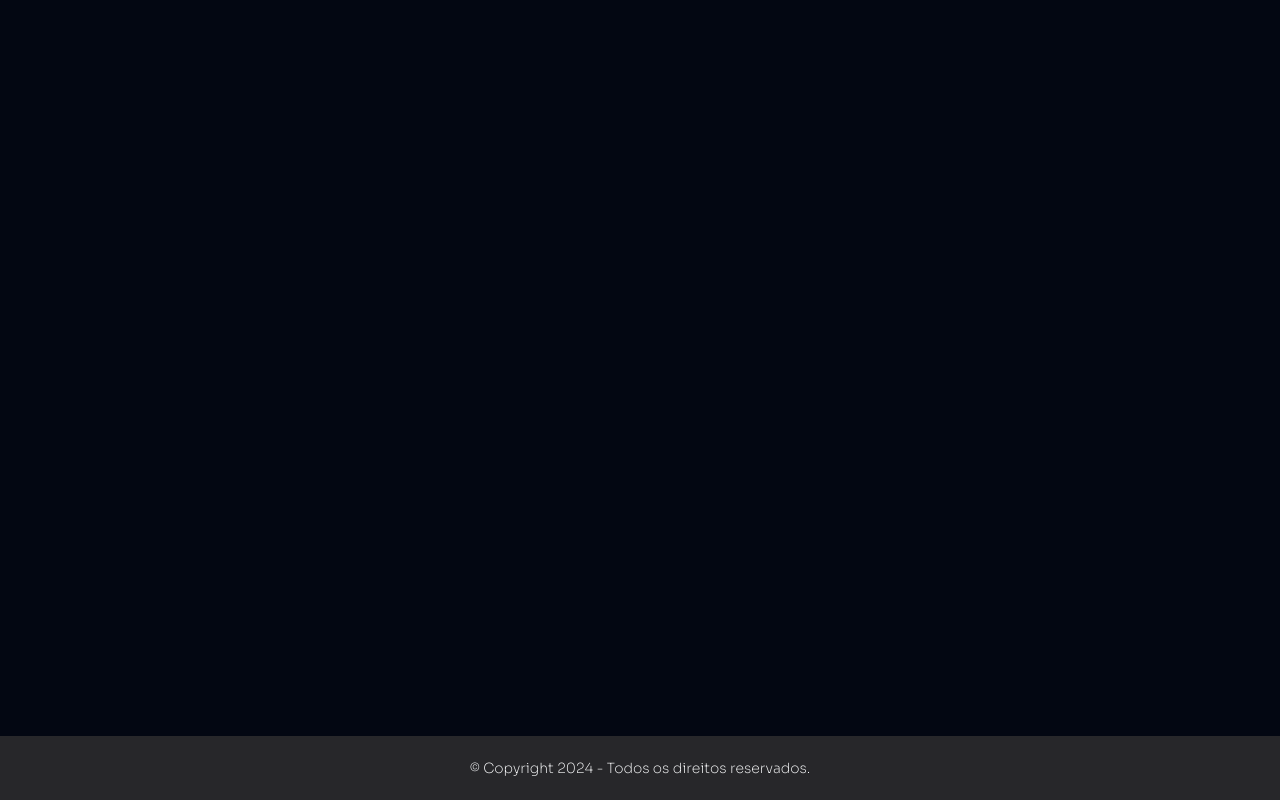
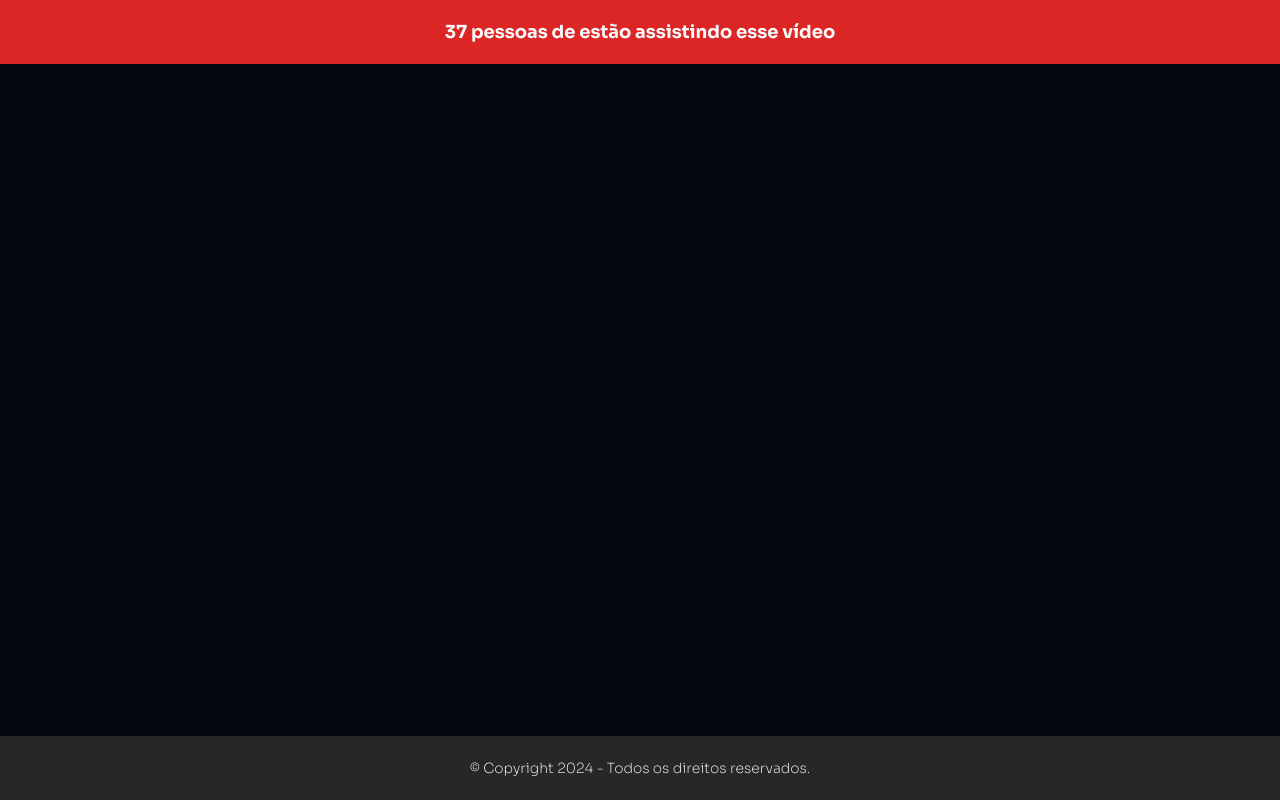
Before and after one commit to juanhsantana/lp, a React (Vite) app: page /sales-page in a window 1280 px wide. Built offline with nearby package versions, Linux system fonts and the light colour scheme; no server answers.

Commit message:
init sales page

```diff
--- a/package.json
+++ b/package.json
@@ -13,6 +13,7 @@
     "@radix-ui/react-icons": "^1.3.0",
     "@radix-ui/react-progress": "^1.0.3",
     "@radix-ui/react-slot": "^1.0.2",
+    "axios": "^1.7.2",
     "class-variance-authority": "^0.7.0",
     "clsx": "^2.1.1",
     "framer-motion": "^11.2.10",
--- a/src/App.tsx
+++ b/src/App.tsx
@@ -4,7 +4,7 @@ import { AppRoute } from "./routes/AppRoute";
 function App() {
   return (
     <div className="flex flex-col w-full min-h-screen justify-between">
-      <div className="container flex flex-1 flex-col w-full justify-center items-center py-10">
+      <div className="container flex flex-1 flex-col w-full justify-center items-center pb-10">
         <AppRoute />
       </div>
       <Footer />
--- /dev/null
+++ b/src/components/ui/view-now.tsx
@@ -0,0 +1,40 @@
+import { useEffect, useState } from "react";
+import axios from "axios";
+
+const getRandomNumber = (): number => {
+  return Math.floor(Math.random() * 21) + 30;
+};
+
+export function ViewNow() {
+  const [count, setCount] = useState<number>(getRandomNumber());
+  const [city, setCity] = useState<string>("");
+
+  useEffect(() => {
+    const interval = setInterval(() => {
+      setCount(getRandomNumber());
+    }, 15000);
+
+    return () => clearInterval(interval);
+  }, []);
+
+  useEffect(() => {
+    const fetchCity = async () => {
+      try {
+        const response = await axios.get("https://ipapi.co/json/");
+        setCity(response.data.city);
+      } catch (error) {
+        console.error("Error fetching city:", error);
+      }
+    };
+
+    fetchCity();
+  }, []);
+
+  return (
+    <div className="absolute top-0 flex justify-center items-center w-full h-16 px-5 bg-red-600">
+      <span className="text-lg text-center font-bold">
+        {count} pessoas de {city} estão assistindo esse vídeo
+      </span>
+    </div>
+  );
+}
--- a/src/pages/Loading.tsx
+++ b/src/pages/Loading.tsx
@@ -4,10 +4,13 @@ import { Progress } from "@/components/ui/progress";
 import { motion } from "framer-motion";
 import { Button } from "@/components/ui/button";
 import { Play } from "lucide-react";
+import { useNavigate } from "react-router-dom";
 
 export function Loading() {
   const [progress, setProgress] = useState<number>(0);
   const [showFinalContent, setShowFinalContent] = useState<boolean>(false);
+
+  const navigate = useNavigate();
 
   useEffect(() => {
     const interval = 5000 / 100;
@@ -77,7 +80,10 @@ export function Loading() {
               Assista um curto vídeo e veja como se livrar da candidíase de
               forma definitiva em 7 dias!
             </p>
-            <Button className="animate-pulse flex items-center gap-2 rounded-sm bg-[#01cd00] shadow-sm shadow-green-500 font-semibold">
+            <Button
+              onClick={() => navigate("/sales-page")}
+              className="animate-pulse flex items-center gap-2 rounded-sm bg-[#01cd00] hover:bg-[#01cd00] hover:opacity-80 shadow-sm shadow-green-500 font-semibold"
+            >
               <Play size={20} /> ASSISTIR VÍDEO
             </Button>
           </CardContent>
--- /dev/null
+++ b/src/pages/SalesPage.tsx
@@ -0,0 +1,9 @@
+import { ViewNow } from "@/components/ui/view-now";
+
+export function SalesPage() {
+  return (
+    <div className="flex flex-col w-full justify-center items-center">
+      <ViewNow />
+    </div>
+  )
+}
--- a/src/routes/AppRoute.tsx
+++ b/src/routes/AppRoute.tsx
@@ -1,5 +1,6 @@
 import { Loading } from "@/pages/Loading";
 import { Quizz } from "@/pages/Quizz";
+import { SalesPage } from "@/pages/SalesPage";
 import { Start } from "@/pages/Start";
 import { Routes, Route } from "react-router-dom";
 
@@ -9,6 +10,7 @@ export function AppRoute() {
       <Route path="/" element={<Start />} />
       <Route path="/quizz" element={<Quizz />} />
       <Route path="/loading" element={<Loading />} />
+      <Route path="/sales-page" element={<SalesPage />} />
     </Routes>
   );
 }
```
Also changed, not shown: 1 other file (tests, documents, lock files or other folders).
